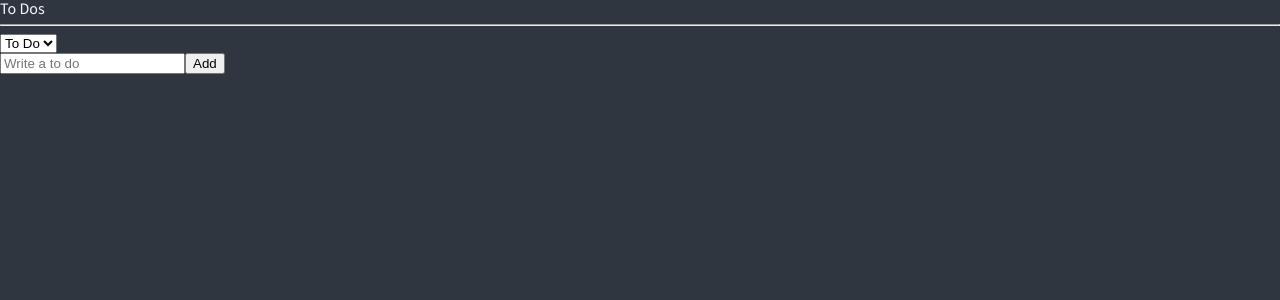
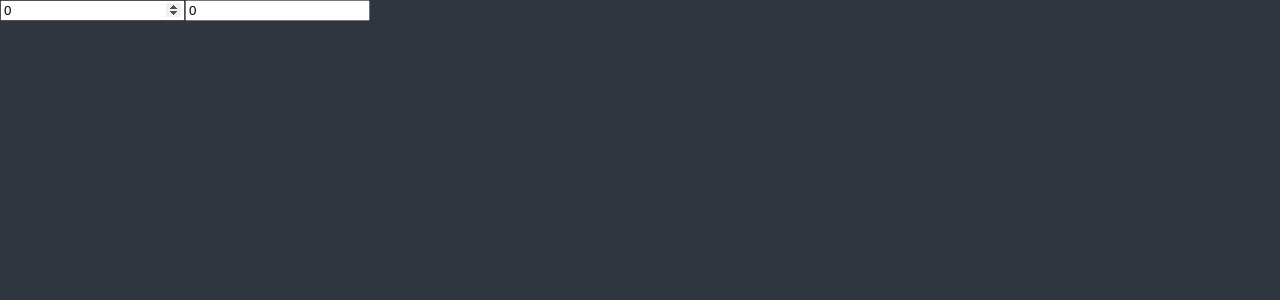
Before and after one commit to DevelopJKong/react-typescript-2, a React (Create React App) app: page / in a window 1280 px wide. Shown: the top 300 px of the page. Built offline with nearby package versions, Linux system fonts and the light colour scheme.

Commit message:
#6.1 Set Selectors 완료

```diff
--- a/src/atoms.tsx
+++ b/src/atoms.tsx
@@ -1,33 +1,19 @@
-import { atom,selector } from "recoil";
+import { atom, selector } from "recoil";
 
-export enum Categories {
-  "TO_DO" = "TO_DO",
-  "DOING" = "DOING",
-  "DONE" = "DONE"
-}
-
-export interface IToDo {
-  text: string;
-  id: number;
-  category: Categories;
-}
-
-export const categoryState = atom<Categories>({
-  key:"category",
-  default:Categories.TO_DO
+export const minutesState = atom({
+  key: "minutes",
+  default: 0,
 });
 
-
-export const toDoState = atom<IToDo[]>({
-  key: "toDo",
-  default: [],
+export const hourSelector = selector<number>({
+  key: "hours",
+  get: ({ get }) => {
+    const minutes = get(minutesState);
+    return minutes / 60;
+  },
+  set: ({ set },newValue) => {
+    //set(minutesState,10); // minutesState를 10으로 변경하겠다는 뜻입니다
+    const minutes = Number(newValue) * 60;
+    set(minutesState,minutes);
+  },
 });
-
-export const toDoSelector= selector({
-  key:"toDoSelector",
-  get: ({get}) => {
-    const toDos = get(toDoState);
-    const category = get(categoryState);
-    return toDos.filter((toDo) => toDo.category === category);
-  }
-});
--- a/src/pages/CreateToDo.tsx
+++ /dev/null
@@ -1,33 +0,0 @@
-import { useForm } from "react-hook-form";
-import {  useRecoilValue, useSetRecoilState } from "recoil";
-import { categoryState, toDoState } from "../atoms";
-
-type catgories = "TO_DO" | "DOING" | "DONE";
-
-
-interface IForm {
-    toDo: string;
-  }
-
-const CreateToDo = () => {
-    const setToDos = useSetRecoilState(toDoState);
-    const category = useRecoilValue(categoryState);
-    const { register, handleSubmit, setValue } = useForm<IForm>();
-
-    const handleValid = ({ toDo }: IForm) => {
-      setToDos((oldToDos) => [
-        { text: toDo, id: Date.now(), category },
-        ...oldToDos,
-      ]);
-      setValue("toDo", "");
-    };
-
-  return (
-    <form onSubmit={handleSubmit(handleValid)}>
-      <input {...register("toDo")} placeholder="Write a to do" />
-      <button>Add</button>
-    </form>
-  );
-};
-
-export default CreateToDo;
--- /dev/null
+++ b/src/pages/Home.tsx
@@ -0,0 +1,23 @@
+import React from "react";
+import { useRecoilState } from "recoil";
+import { hourSelector, minutesState } from "../atoms";
+
+const Home = () => {
+  const [minutes, setMinutes] = useRecoilState(minutesState);
+  const [hours, setHours] = useRecoilState(hourSelector);
+  const onMinutesChange = (event: React.FormEvent<HTMLInputElement>) => {
+    setMinutes(+event.currentTarget.value);
+  };
+
+  const onHoursChange = (event: React.FormEvent<HTMLInputElement>) => {
+    setHours(+event.currentTarget.value);
+  }
+  return (
+    <div>
+      <input value={minutes} onChange={onMinutesChange} type="number" placeholder="Minutes" />
+      <input value={hours} onChange={onHoursChange} type="number" placeholder="Hours" />
+    </div>
+  );
+};
+
+export default Home;
--- a/src/pages/ToDo.tsx
+++ /dev/null
@@ -1,42 +0,0 @@
-import React from "react";
-import { useSetRecoilState } from "recoil";
-import { Categories, IToDo, toDoState } from "../atoms";
-
-function ToDo({ text, category, id }: IToDo) {
-  const setToDos = useSetRecoilState(toDoState);
-  const onClick = (event: React.MouseEvent<HTMLButtonElement>) => {
-    const {
-      currentTarget: { name },
-    } = event;
-    setToDos((oldToDos) => {
-      const targetIndex = oldToDos.findIndex((toDo) => toDo.id === id);
-      const newToDos = { text, id, category: name as any };
-      return [
-        ...oldToDos.slice(0, targetIndex),
-        newToDos,
-        ...oldToDos.slice(targetIndex + 1),
-      ];
-    });
-  };
-  return (
-    <li>
-      <span>{text}</span>
-      {category !== Categories.DOING && (
-        <button name={Categories.DOING } onClick={onClick}>
-          Doing
-        </button>
-      )}
-      {category !== Categories.TO_DO && (
-        <button name={Categories.TO_DO } onClick={onClick}>
-          To Do
-        </button>
-      )}
-      {category !== Categories.DONE && (
-        <button name={Categories.DONE } onClick={onClick}>
-          Done
-        </button>
-      )}
-    </li>
-  );
-}
-export default ToDo;
--- a/src/pages/ToDoList.tsx
+++ /dev/null
@@ -1,29 +0,0 @@
-import React from "react";
-import { useRecoilState, useRecoilValue } from "recoil";
-import { Categories, categoryState, toDoSelector } from "../atoms";
-import CreateToDo from "./CreateToDo";
-import ToDo from "./ToDo";
-
-function ToDoList() {
-  const toDos = useRecoilValue(toDoSelector);
-  const [category, setCategory] = useRecoilState(categoryState);
-  const onInput = (event: React.FormEvent<HTMLSelectElement>) => {
-    setCategory(event.currentTarget.value as any);
-  };
-  return (
-    <div>
-      <h1>To Dos</h1>
-      <hr />
-      <select value={category} onInput={onInput}>
-        <option value={Categories.TO_DO}>To Do</option>
-        <option value={Categories.DOING}>Doing</option>
-        <option value={Categories.DONE}>Done</option>
-      </select>
-      <CreateToDo />
-      {toDos?.map((toDo) => (
-        <ToDo key={toDo.id} {...toDo} />
-      ))}
-    </div>
-  );
-}
-export default ToDoList;
--- a/src/routes/Router.tsx
+++ b/src/routes/Router.tsx
@@ -1,12 +1,12 @@
 import { BrowserRouter, Route, Switch } from "react-router-dom";
-import ToDoList from "../pages/ToDoList";
+import Home from "../pages/Home";
 
 const Router = () => {
   return (
     <BrowserRouter>
       <Switch>
         <Route exact path="/">
-          <ToDoList />
+          <Home/>
         </Route>
       </Switch>
     </BrowserRouter>
```
